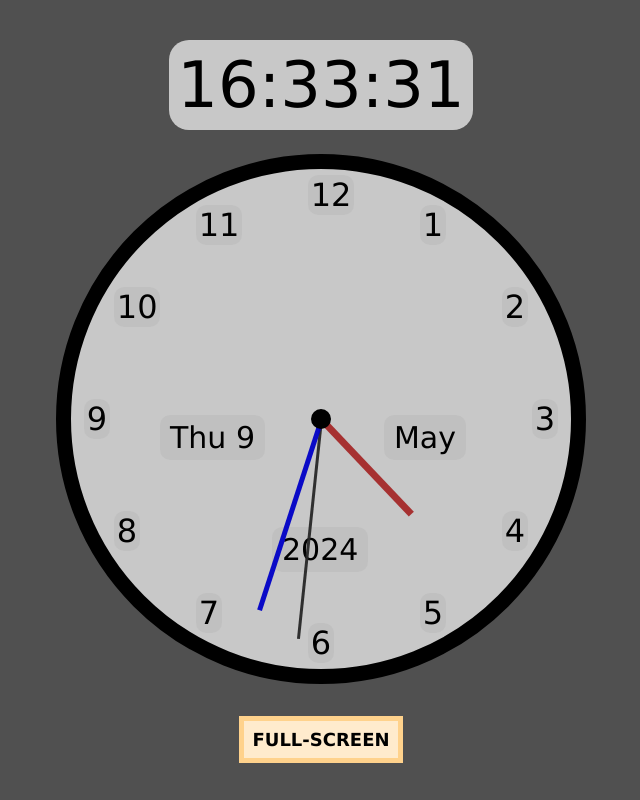
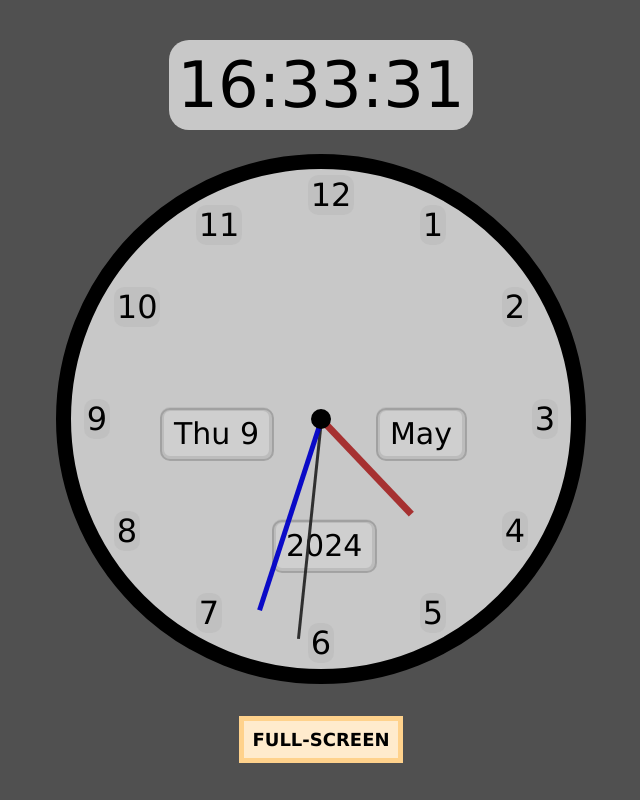
Before and after one commit to Saif-Uddin-93/Clock, a website: page index.html in a window 1280 px wide. Shown: the whole page, without its empty margins (319-959 px from the left). Drawn offline with nearby package versions, Linux system fonts and the light colour scheme.

Commit message:
added borders to dates

```diff
--- a/index.html
+++ b/index.html
@@ -14,9 +14,15 @@
         <div id="digital-clock"></div>
         <div id="analogue-clock">
             <div id="ac-border"></div>
-            <div id="day"></div>
-            <div id="month"></div>
-            <div id="year"></div>
+            <div id="day">
+                <div class="date"></div>
+            </div>
+            <div id="month">
+                <div class="date"></div>
+            </div>
+            <div id="year">
+                <div class="date"></div>
+            </div>
             <!-- <div id="hours"></div> -->
             <div id="wrapper-second-hand">
                 <div id="second-hand"></div>
--- a/script.js
+++ b/script.js
@@ -57,9 +57,11 @@ function calcAngleHand(css, ang){
 
 function showDate(id, format, display){
     if(display==='none') {
+        //$(id).removeClass('date');
         $(id).css('display', display);
         return
     }
+    //$(id).addClass('date');
     $(id).css('display', display);
     $(id).text(dayjs().format(format));
 }
--- a/style.css
+++ b/style.css
@@ -120,7 +120,8 @@ main {
         width: 500px !important;
     }
     #day, #month, #year {
-        background-color: rgba(190, 190, 190, 0.7);
+        background-color: rgba(210, 210, 210, 0.7);
+        border: 4px solid rgba(180, 180, 180, 0.7);
         border-radius: 10px;
         position: absolute;
         height: fit-content;
@@ -129,6 +130,30 @@ main {
         /* padding-left: 10px;
         padding-right: 10px; */
         font-size: 30px;
+    }
+    /* .date {
+        height: fit-content;
+        width:fit-content;
+        font-size: 30px;
+    } */
+    #day::before, #month::before, #year::before {
+        top: -7%;
+        left: -4%;
+        height: calc(100% + 4px);
+        width: calc(100% + 4px);
+        /* width: 105%; */
+        position: absolute;
+        content: '';
+        border: 2px solid rgba(150, 150, 150, 0.7);
+        border-radius: 10px;
+        /* background-color: rgb(200, 200, 200); */
+    }
+    #day::before{
+        width: calc(100% + 5px);
+    }
+    #month::before{
+        left: -5%;
+        width: calc(100% + 5px);
     }
     #day {
         bottom: 14rem;
```
